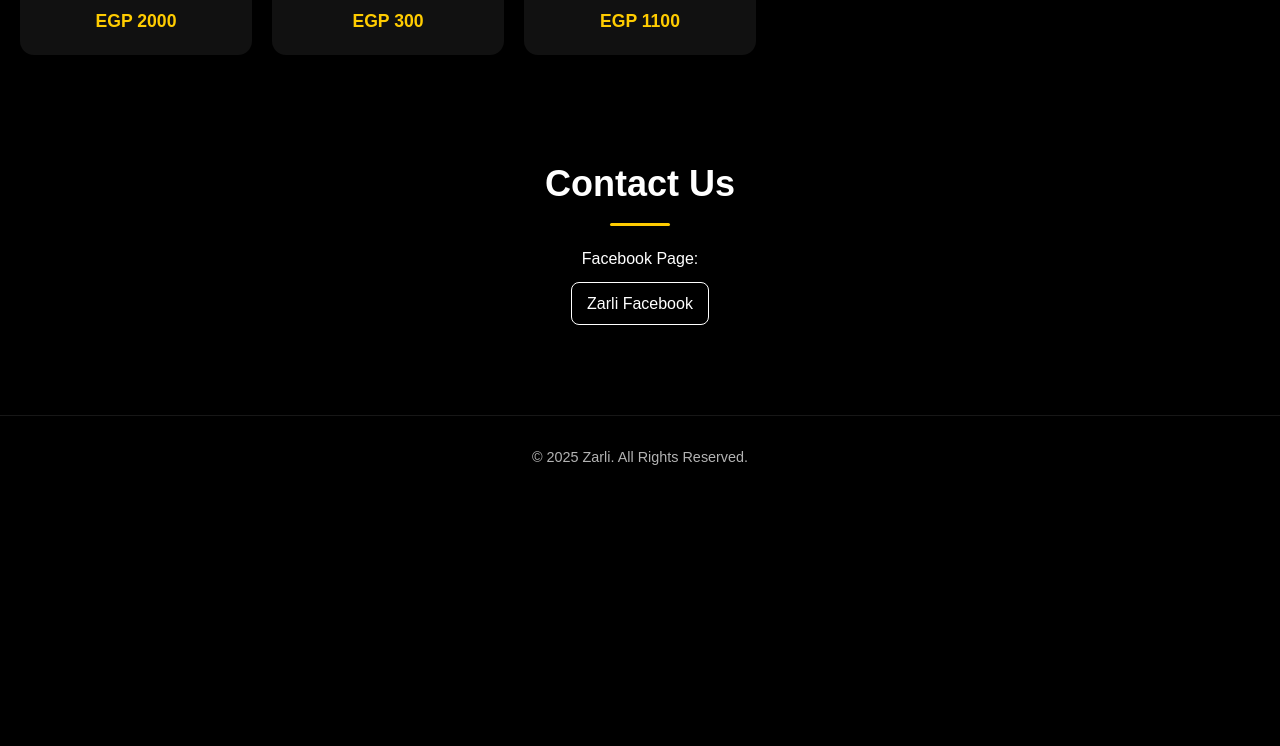
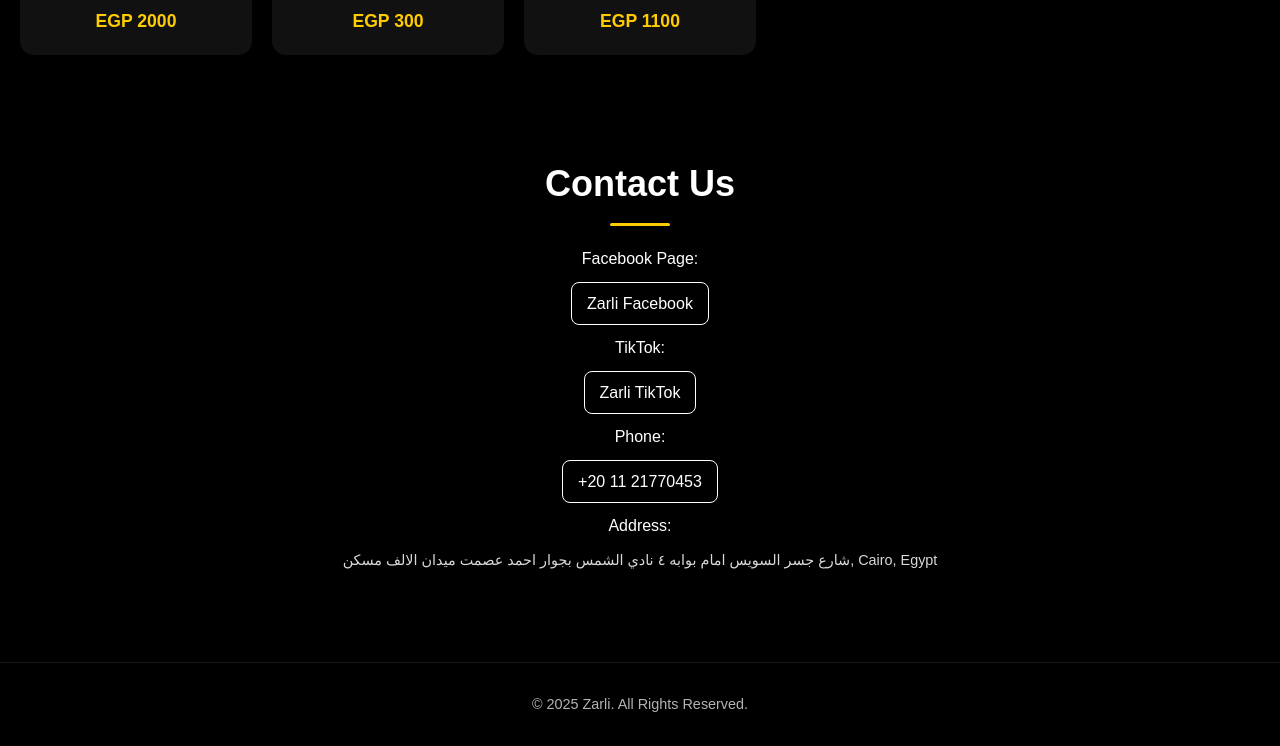
Before and after one commit to ibrahim1258/ZarliSite, a plain HTML site: page index.html in a window 1280 px wide. Shown: the part 1170-1916 px from the top of the page. Before the commit the page ends 1669 px from the top, so only its background shows below. Drawn offline with Linux system fonts and the light colour scheme.

Commit message:
Add full landing page for Zarli brand including products and contact info

```diff
--- a/index.html
+++ b/index.html
@@ -28,6 +28,7 @@
 
   #contact a { display:inline-block; margin-top:10px; padding:8px 15px; border:1px solid #fff; border-radius:8px; transition: background 0.3s ease, color 0.3s ease; }
   #contact a:hover { background:#ffcc00; color:#000; }
+  #contact span { display:block; margin-top:10px; font-size:0.9rem; opacity:0.85; }
 
   footer { text-align:center; padding:30px; margin-top:40px; border-top:1px solid #222; opacity:0.7; font-size:0.9rem; }
 
@@ -107,7 +108,13 @@
 <section class="section" id="contact">
   <h2>Contact Us</h2>
   <p>Facebook Page:</p>
-  <a href="https://www.facebook.com/share/17f31NvZEm/">Zarli Facebook</a>
+  <a href="https://www.facebook.com/share/17f31NvZEm/" target="_blank">Zarli Facebook</a>
+  <p style="margin-top:10px;">TikTok:</p>
+  <a href="https://www.tiktok.com/@zarli.eg?_r=1&_t=ZS-91Wul8lsz0U" target="_blank">Zarli TikTok</a>
+  <p style="margin-top:10px;">Phone:</p>
+  <a href="tel:+201121770453">+20 11 21770453</a>
+  <p style="margin-top:10px;">Address:</p>
+  <span>شارع جسر السويس امام بوابه ٤ نادي الشمس بجوار احمد عصمت ميدان الالف مسكن, Cairo, Egypt</span>
 </section>
 
 <footer>
```
